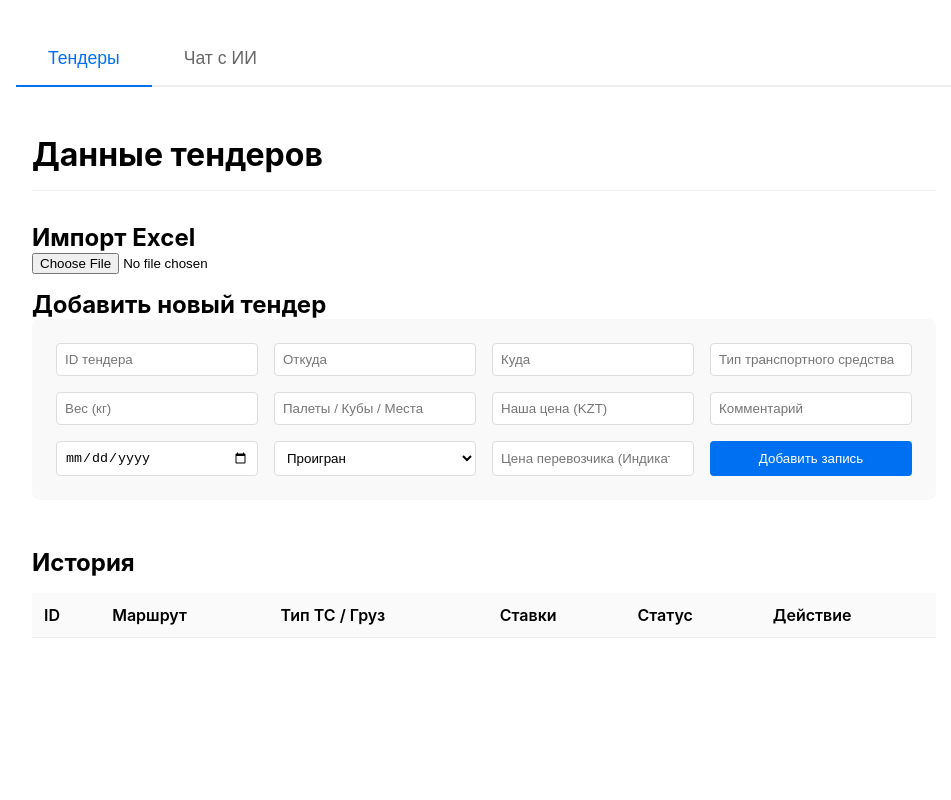
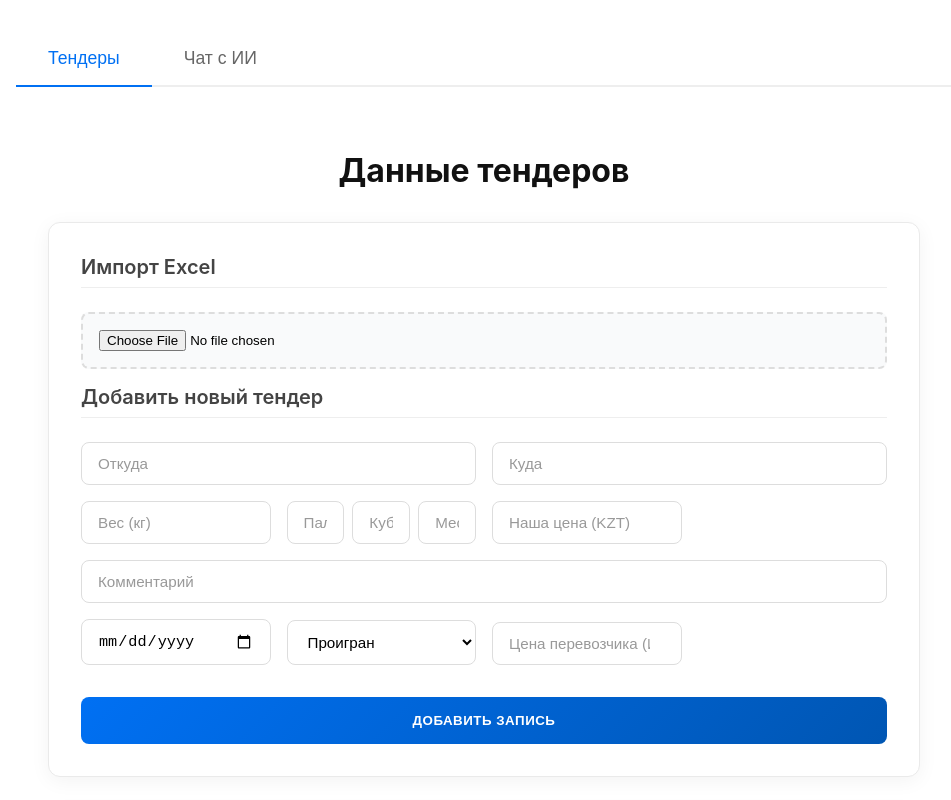
Before and after one commit to samats4729-alt/analiztender, a Next.js app: page / in a window 1280 px wide. Shown: the top 800 px of the page, without its empty margins (156-1107 px from the left). Built offline with nearby package versions, Linux system fonts and the light colour scheme.

Commit message:
Emergency fix: Force hardcoded light theme in globals.css4

```diff
--- a/app/api/analyze/route.js
+++ b/app/api/analyze/route.js
@@ -24,7 +24,9 @@ export async function POST(request) {
            - 'name' (ID тендера)
            - 'origin', 'destination' (Маршрут)
            - 'transportType' (Тип авто: Трал, Фура и т.д.)
-           - 'capacity' (Объем/Палеты/Кубы - вместо просто груза)
+           - 'pallets' (Паллеты)
+           - 'cubes' (Кубы, m3)
+           - 'places' (Количество мест)
            - 'weight' (Вес)
            - 'price' (Наша ставка)
            - 'carrierPrice' (Цена перевозчика/Рыночная цена/Цена победителя - это цена, за которую реально уехал груз или цена конкурента, если мы проиграли)
--- a/app/tenders/tenders.module.css
+++ b/app/tenders/tenders.module.css
@@ -1,124 +1,282 @@
+/* Container */
 .container {
-    display: flex;
-    flex-direction: column;
-    min-height: 100vh;
-    padding: 0 1rem;
+    padding: 2rem;
+    max-width: 1200px;
+    margin: 0 auto;
+    font-family: -apple-system, BlinkMacSystemFont, "Segoe UI", Roboto, "Helvetica Neue", Arial, sans-serif;
+    color: #333;
 }
 
 .header {
-    padding: 1rem 0;
-    border-bottom: 1px solid #eee;
-    display: flex;
-    justify-content: space-between;
-    align-items: center;
     margin-bottom: 2rem;
+    text-align: center;
 }
 
-.backLink {
-    color: #666;
-    text-decoration: none;
+.header h1 {
+    font-size: 2rem;
+    font-weight: 700;
+    color: #111;
+    margin: 0;
 }
 
+/* Page Layout */
 .content {
     display: flex;
     flex-direction: column;
-    gap: 3rem;
-    max-width: 1000px;
-    margin: 0 auto;
-    width: 100%;
+    gap: 2rem;
 }
 
+/* Cards (Sections) */
+.inputSection,
+.listSection {
+    background: #fff;
+    border-radius: 12px;
+    box-shadow: 0 4px 20px rgba(0, 0, 0, 0.05);
+    /* Soft premium shadow */
+    padding: 2rem;
+    border: 1px solid #eaeaea;
+}
+
+.inputSection h2,
+.listSection h2 {
+    font-size: 1.25rem;
+    font-weight: 600;
+    margin-bottom: 1.5rem;
+    color: #444;
+    border-bottom: 1px solid #eee;
+    padding-bottom: 0.5rem;
+}
+
+/* File Upload Area */
+.inputSection input[type="file"] {
+    background: #f9fafb;
+    padding: 1rem;
+    border: 2px dashed #ddd;
+    /* Dashed upload zone */
+    border-radius: 8px;
+    width: 100%;
+    cursor: pointer;
+    transition: all 0.2s;
+}
+
+.inputSection input[type="file"]:hover {
+    border-color: #0070f3;
+    background: #f0f7ff;
+}
+
+/* Form Grid System - The Key Fix */
 .form {
     display: grid;
-    grid-template-columns: repeat(auto-fill, minmax(200px, 1fr));
+    grid-template-columns: repeat(4, 1fr);
+    /* 4 Column Grid */
     gap: 1rem;
-    background: #f9f9f9;
-    padding: 1.5rem;
-    border-radius: 8px;
+    /* Consistent spacing */
+    align-items: end;
+    /* Align bottoms of inputs/buttons */
 }
 
+/* Control spans for specific inputs to create hierarchy */
+/* Route: Origin (2 cols) -> Destination (2 cols) */
+.form input[name="origin"],
+.form input[name="destination"] {
+    grid-column: span 2;
+}
+
+/* Cargo: Weight(1), Pallets(1), Cubes(1), Places(1) */
+.form input[name="weight"],
+.form input[name="pallets"],
+.form input[name="cubes"],
+.form input[name="places"] {
+    grid-column: span 1;
+}
+
+/* Financials & Status: Price(1), CarrierPrice(1), Status(1), Date(1) */
+.form input[name="price"],
+.form input[name="carrierPrice"],
+.form select[name="status"],
+.form input[name="date"] {
+    grid-column: span 1;
+}
+
+/* Comment: Full Width */
+.form input[name="comment"] {
+    grid-column: span 4;
+}
+
+/* Button: Full Width */
+.form button {
+    grid-column: span 4;
+    margin-top: 1rem;
+}
+
+
+/* Inputs & Selects Styling */
 .form input,
 .form select {
-    padding: 0.5rem;
+    width: 100%;
+    padding: 0.75rem 1rem;
+    /* Comfortable padding */
+    font-size: 0.95rem;
     border: 1px solid #ddd;
-    border-radius: 4px;
+    border-radius: 8px;
+    /* Rounded corners */
+    background: #fff;
+    transition: border-color 0.2s, box-shadow 0.2s;
 }
 
+.form input:focus,
+.form select:focus {
+    outline: none;
+    border-color: #0070f3;
+    box-shadow: 0 0 0 3px rgba(0, 112, 243, 0.1);
+    /* Focus ring */
+}
+
+/* Input Labels/Placeholders fix - Ensure inputs have same height */
+.form input::placeholder {
+    color: #999;
+}
+
+/* Button Styling */
 .form button {
-    background: #0070f3;
+    background: linear-gradient(135deg, #0070f3 0%, #0056b3 100%);
+    /* Gradient */
     color: white;
     border: none;
-    border-radius: 4px;
-    padding: 0.5rem 1rem;
+    font-weight: 600;
+    padding: 1rem;
+    border-radius: 8px;
     cursor: pointer;
+    text-transform: uppercase;
+    letter-spacing: 0.5px;
+    transition: transform 0.1s, box-shadow 0.2s;
+}
+
+.form button:hover {
+    box-shadow: 0 4px 12px rgba(0, 112, 243, 0.3);
+    transform: translateY(-1px);
+}
+
+.form button:active {
+    transform: translateY(0);
+}
+
+/* Table Styling */
+.tableContainer {
+    overflow-x: auto;
+    border-radius: 8px;
+    border: 1px solid #eaeaea;
 }
 
 .table {
     width: 100%;
     border-collapse: collapse;
-    margin-top: 1rem;
-}
-
-.table th,
-.table td {
-    text-align: left;
-    padding: 0.75rem;
-    border-bottom: 1px solid #eee;
+    font-size: 0.95rem;
 }
 
 .table th {
-    background: #fafafa;
+    background: #f5f5f5;
+    text-align: left;
+    padding: 1rem;
     font-weight: 600;
+    color: #555;
+    border-bottom: 2px solid #ddd;
 }
 
+.table td {
+    padding: 1rem;
+    border-bottom: 1px solid #eee;
+    vertical-align: middle;
+}
+
+.table tbody tr:hover {
+    background-color: #f9f9f9;
+    /* Zebra hover */
+}
+
+.table td strong {
+    color: #000;
+}
+
+/* Status Badges */
 .won {
-    color: green;
-    font-weight: bold;
+    color: #0070f3;
+    /* Blue for won (or Green #10b981) */
+    font-weight: 600;
+    text-transform: uppercase;
+    font-size: 0.8rem;
+    background: #e6f2ff;
+    padding: 4px 8px;
+    border-radius: 4px;
+    display: inline-block;
 }
 
 .lost {
-    color: red;
+    color: #ef4444;
+    /* Red */
+    font-weight: 600;
+    text-transform: uppercase;
+    font-size: 0.8rem;
+    background: #fee2e2;
+    padding: 4px 8px;
+    border-radius: 4px;
+    display: inline-block;
 }
 
 .deleteBtn {
     background: transparent;
     border: none;
-    color: #999;
+    color: #aaa;
+    font-size: 1.5rem;
     cursor: pointer;
-    font-size: 1.2rem;
+    line-height: 1;
+    padding: 0 0.5rem;
 }
 
 .deleteBtn:hover {
-    color: red;
+    color: #ef4444;
 }
 
-@media (max-width: 600px) {
+
+/* --- Mobile Responsiveness (Max width 768px) --- */
+@media (max-width: 768px) {
     .container {
-        padding: 0 0.5rem;
-    }
-
-    .content {
-        gap: 1.5rem;
-    }
-
-    .form {
-        grid-template-columns: 1fr;
         padding: 1rem;
     }
 
+    /* Stack form on mobile */
+    .form {
+        grid-template-columns: 1fr;
+        /* Single column */
+        gap: 0.75rem;
+    }
+
+    .form input[name="origin"],
+    .form input[name="destination"],
+    .form input[name="weight"],
+    .form input[name="pallets"],
+    .form input[name="cubes"],
+    .form input[name="places"],
+    .form input[name="price"],
+    .form input[name="carrierPrice"],
+    .form select[name="status"],
+    .form input[name="date"],
+    .form input[name="comment"],
+    .form button {
+        grid-column: span 1;
+        /* All full width */
+    }
+
+    /* Small hack for the 3 small inputs (Pallets/Cubes/Places) to be inline on mobile if desired,
+       but stacking is safer for touch targets. Currently stacking them. */
+
     .header h1 {
-        font-size: 1.2rem;
+        font-size: 1.5rem;
     }
 
     .table th,
     .table td {
-        padding: 0.5rem;
+        padding: 0.75rem 0.5rem;
         font-size: 0.85rem;
     }
-
-    .table {
-        display: block;
-        overflow-x: auto;
-        white-space: nowrap;
-    }
 }
--- a/components/Tenders.js
+++ b/components/Tenders.js
@@ -9,16 +9,18 @@ import * as XLSX from 'xlsx';
 export default function Tenders() {
     const [tenders, setTenders] = useState([]);
     const [form, setForm] = useState({
-        name: '', // ID/Name
+        name: '',
         origin: '',
         destination: '',
         weight: '',
         price: '', // Our Price
         date: '',
         status: 'Lost',
-        carrierPrice: '', // Was winningPrice, now Price of Carrier (Cost/Market)
+        carrierPrice: '',
         transportType: '',
-        capacity: '', // Was cargoType, now Pallets/Cubes
+        pallets: '', // New separate field
+        cubes: '',   // New separate field
+        places: '',  // New separate field
         comment: ''
     });
 
@@ -32,14 +34,18 @@ export default function Tenders() {
 
     const handleSubmit = (e) => {
         e.preventDefault();
-        if (!form.name || !form.price) return;
+        if (!form.price) return;
 
-        saveTender(form);
+        const submission = { ...form };
+        // Auto-generate ID if user can't input it
+        submission.name = `Тендер ${new Date().toLocaleDateString()} ${new Date().toLocaleTimeString()}`;
+
+        saveTender(submission);
         setTenders(getTenders());
         setForm({
             name: '', origin: '', destination: '', weight: '', price: '',
             date: '', status: 'Lost', carrierPrice: '',
-            transportType: '', capacity: '', comment: ''
+            transportType: '', pallets: '', cubes: '', places: '', comment: ''
         });
     };
 
@@ -60,29 +66,28 @@ export default function Tenders() {
             const ws = wb.Sheets[wsname];
             const data = XLSX.utils.sheet_to_json(ws, { header: 1 });
 
-            // Mapping: Name, Origin, Destination, Weight, Price, Status, CarrierPrice, Date, Transport, Capacity, Comment
             const newTenders = [];
-            // Skip header row 0
             for (let i = 1; i < data.length; i++) {
                 const row = data[i];
                 if (!row || row.length === 0) continue;
 
-                // Flexible mapping - try to grab visible columns
                 const tender = {
-                    name: row[0] || 'Imported ' + i,
+                    name: row[0] || `Imported ${i}`, // Keep import name if available, else auto
                     origin: row[1] || '',
                     destination: row[2] || '',
                     weight: row[3] || '',
                     price: row[4] || '',
-                    status: (row[5] && row[5].toLowerCase().includes('won')) ? 'Won' : 'Lost', // Very simple heuristic
+                    status: (row[5] && row[5].toLowerCase().includes('won')) ? 'Won' : 'Lost',
                     carrierPrice: row[6] || '',
                     date: row[7] || new Date().toISOString().split('T')[0],
                     transportType: row[8] || '',
-                    capacity: row[9] || '', // Pallets/Cubes
-                    comment: row[10] || ''
+                    pallets: row[9] || '', // Map column 9 to pallets
+                    cubes: row[10] || '', // Map column 10 to cubes
+                    places: row[11] || '', // Map column 11 to places
+                    comment: row[12] || '' // Shifted
                 };
 
-                if (tender.price) { // Minimal validation
+                if (tender.price) {
                     saveTender(tender);
                 }
             }
@@ -107,15 +112,19 @@ export default function Tenders() {
 
                     <h2>Добавить новый тендер</h2>
                     <form onSubmit={handleSubmit} className={styles.form}>
-                        {/* ID */}
-                        <input name="name" placeholder="ID тендера" value={form.name} onChange={handleChange} required />
+                        {/* ID input removed as requested */}
 
                         <input name="origin" placeholder="Откуда" value={form.origin} onChange={handleChange} />
                         <input name="destination" placeholder="Куда" value={form.destination} onChange={handleChange} />
 
-                        <input name="transportType" placeholder="Тип транспортного средства" value={form.transportType} onChange={handleChange} />
+                        {/* Transport Type removed as requested */}
                         <input name="weight" type="number" placeholder="Вес (кг)" value={form.weight} onChange={handleChange} />
-                        <input name="capacity" placeholder="Палеты / Кубы / Места" value={form.capacity} onChange={handleChange} />
+
+                        <div style={{ display: 'flex', gap: '0.5rem' }}>
+                            <input name="pallets" placeholder="Паллеты" value={form.pallets} onChange={handleChange} style={{ flex: 1 }} />
+                            <input name="cubes" placeholder="Кубы" value={form.cubes} onChange={handleChange} style={{ flex: 1 }} />
+                            <input name="places" placeholder="Места" value={form.places} onChange={handleChange} style={{ flex: 1 }} />
+                        </div>
 
                         <input name="price" type="number" placeholder="Наша цена (KZT)" value={form.price} onChange={handleChange} required />
 
@@ -139,9 +148,9 @@ export default function Tenders() {
                         <table className={styles.table}>
                             <thead>
                                 <tr>
-                                    <th>ID</th>
+                                    {/* ID removed */}
                                     <th>Маршрут</th>
-                                    <th>Тип ТС / Груз</th>
+                                    <th>Груз / Инфо</th>
                                     <th>Ставки</th>
                                     <th>Статус</th>
                                     <th>Действие</th>
@@ -151,16 +160,15 @@ export default function Tenders() {
                                 {tenders.map(t => (
                                     <tr key={t.id}>
                                         <td>
-                                            <strong>{t.name}</strong><br />
+                                            {t.origin} &rarr; {t.destination}<br />
                                             <span style={{ fontSize: '0.8rem', color: '#666' }}>{t.date}</span>
                                         </td>
-                                        <td>
-                                            {t.origin} &rarr; {t.destination}<br />
-                                        </td>
                                         <td style={{ fontSize: '0.9rem' }}>
-                                            {t.transportType && <div>🚛 {t.transportType}</div>}
+                                            {/* Transport Type display removed */}
                                             {t.weight && <div>⚖️ {t.weight} кг</div>}
-                                            {t.capacity && <div>📦 {t.capacity}</div>}
+                                            {t.pallets && <div>🪵 {t.pallets} пал.</div>}
+                                            {t.cubes && <div>🧊 {t.cubes} м³</div>}
+                                            {t.places && <div>📦 {t.places} мест</div>}
                                             {t.comment && <div style={{ fontStyle: 'italic', color: '#555' }}>"{t.comment}"</div>}
                                         </td>
                                         <td>
```
